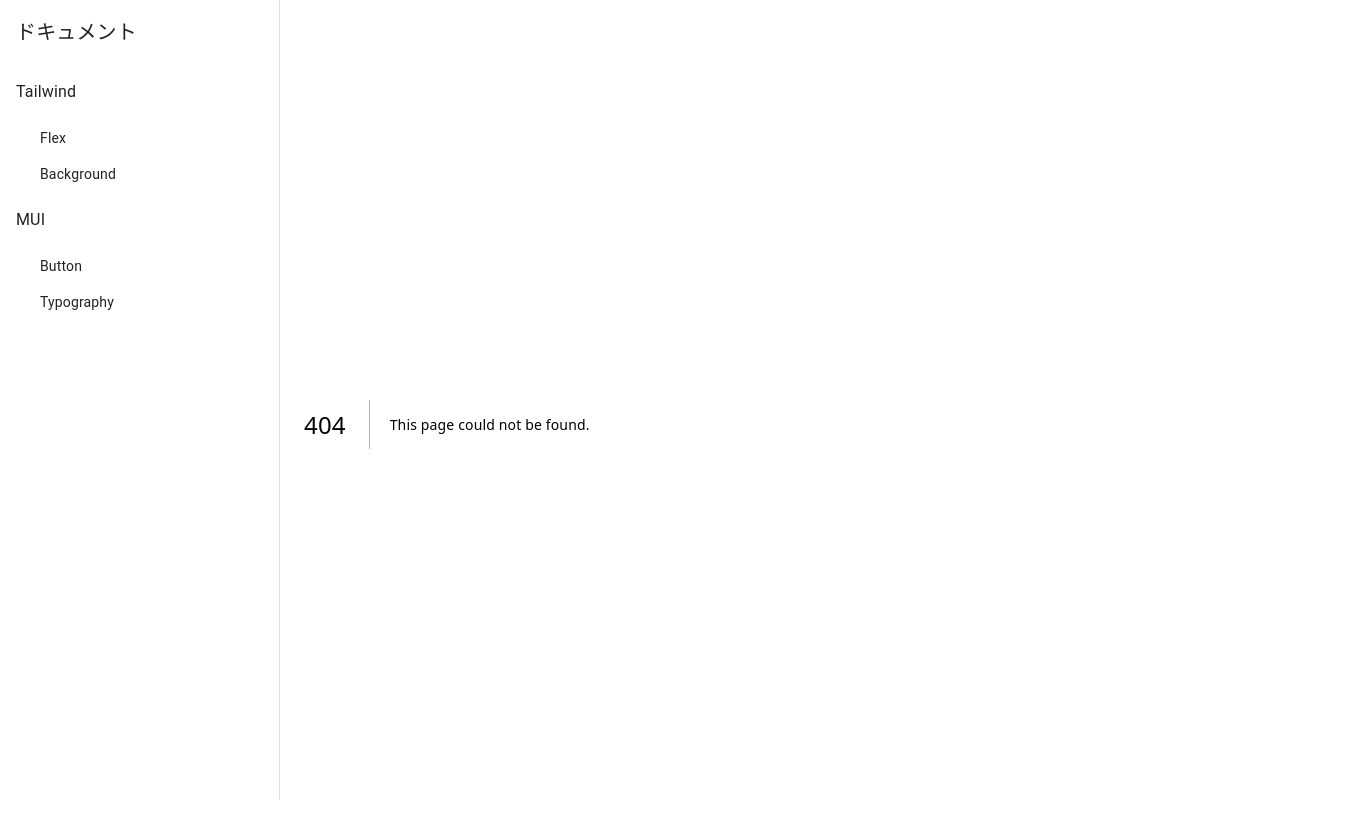
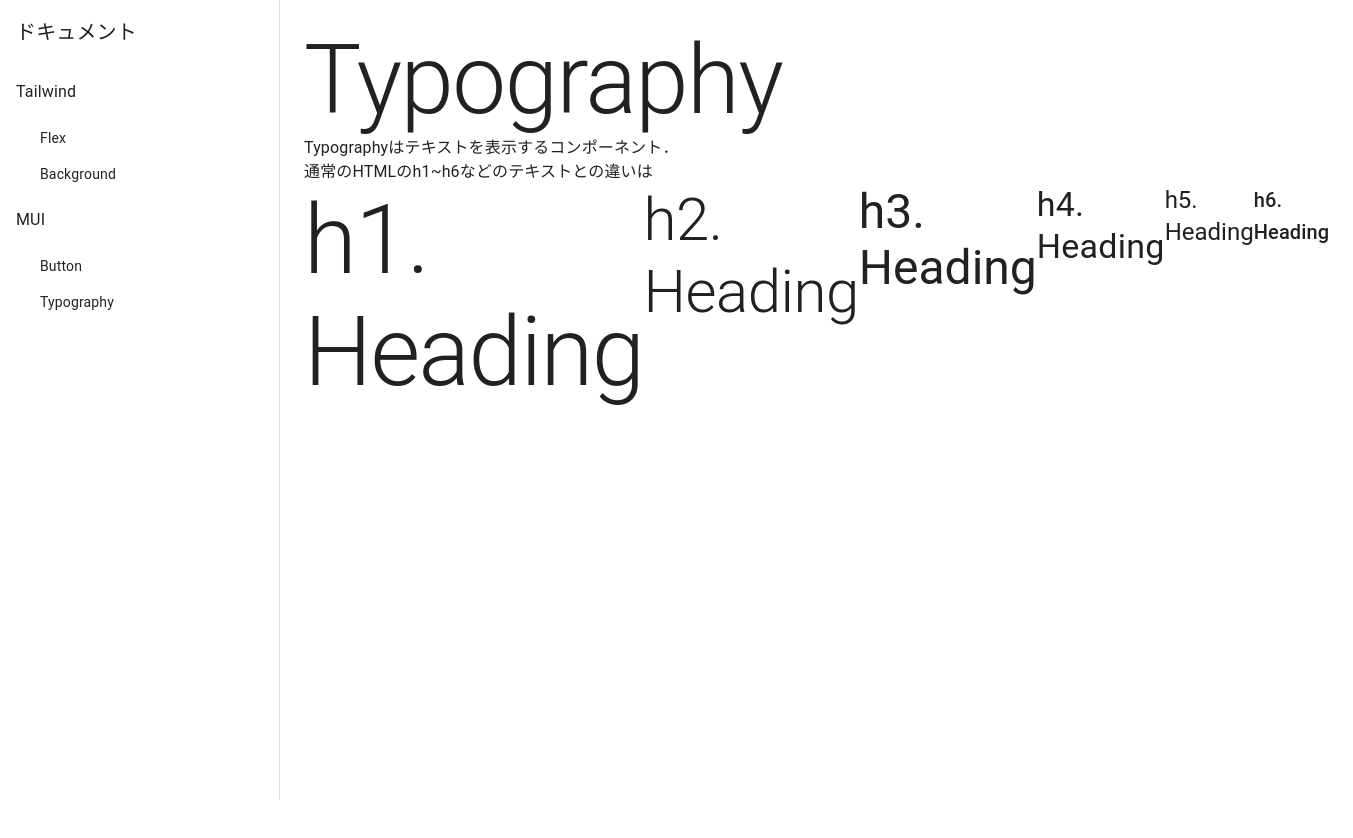
Before and after one commit to NakaiKt/web-tutorial, a Next.js app: page /mui/typography in a window 1280 px wide. Before the commit this address had no page. Shown: the top 838 px of the page, 1353 px wide, since content can reach past the window. After the commit the page ends 800 px from the top, so only its background shows below. Built offline with nearby package versions, Linux system fonts and the light colour scheme.

Commit message:
feat: Typographyコンポーネントとそのページを追加

```diff
--- /dev/null
+++ b/src/components/Mui/Typography/index.tsx
@@ -0,0 +1,21 @@
+import { Typography } from "@mui/material";
+
+const Pages = () => {
+  return (
+    <div>
+      Typographyはテキストを表示するコンポーネント．
+      <br />
+      通常のHTMLのh1~h6などのテキストとの違いは
+    <div className="flex">
+      <Typography variant="h1">h1. Heading</Typography>
+      <Typography variant="h2">h2. Heading</Typography>
+      <Typography variant="h3">h3. Heading</Typography>
+      <Typography variant="h4">h4. Heading</Typography>
+      <Typography variant="h5">h5. Heading</Typography>
+      <Typography variant="h6">h6. Heading</Typography>
+    </div>
+    </div>
+  );
+};
+
+export default Pages;
--- /dev/null
+++ b/src/pages/mui/typography/index.tsx
@@ -0,0 +1,12 @@
+import Typography from "@/components/Mui/Typography";
+import { BaseTemplate } from "@/features/Template";
+
+const Pages = () => {
+  return (
+    <BaseTemplate title="Typography">
+      <Typography />
+    </BaseTemplate>
+  );
+};
+
+export default Pages;
```
